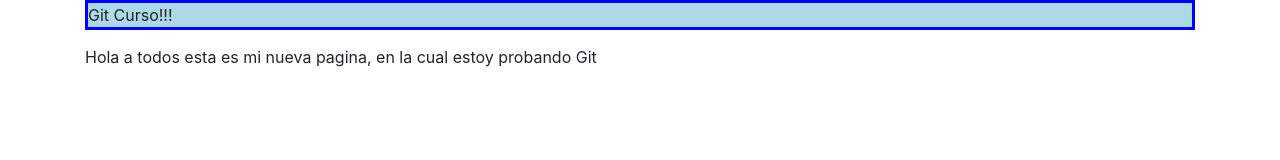
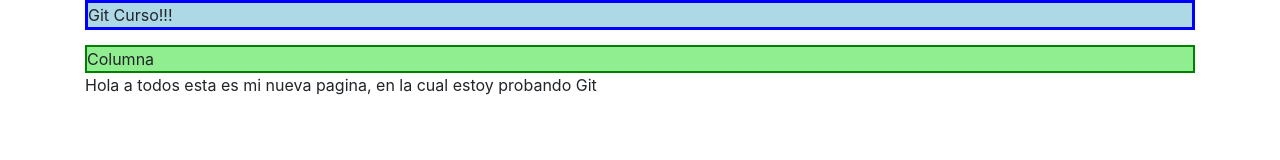
Before and after one commit to charruasg/PracticaGit, a plain HTML site: page index.html in a window 1280 px wide. Drawn offline with Linux system fonts and the light colour scheme.

Commit message:
Agregamos un div columna

```diff
--- a/index.html
+++ b/index.html
@@ -14,9 +14,17 @@
 
   <div class="container">
     <div class="git fila">Git Curso!!!</div>
-    <p>Hola a todos esta es mi nueva pagina, en la cual estoy probando Git</p>
   </div>
 
+  <div class="container">
+    <div class="column columna">Columna</div>
+  </div>
+
+  <div class="container">
+
+      <p>Hola a todos esta es mi nueva pagina, en la cual estoy probando Git</p>
+
+  </div>
 
 
     <!-- JQUERY -->
```
